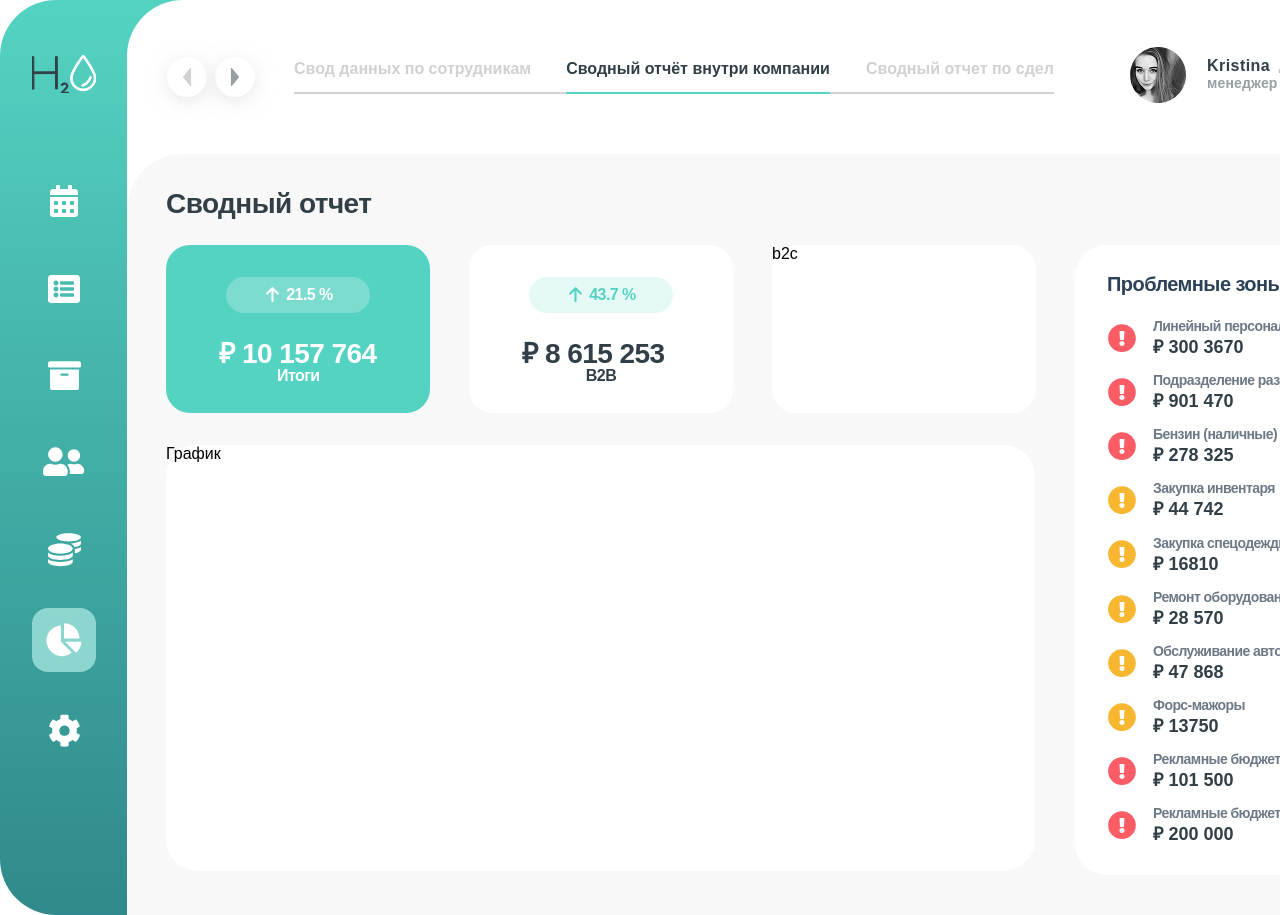
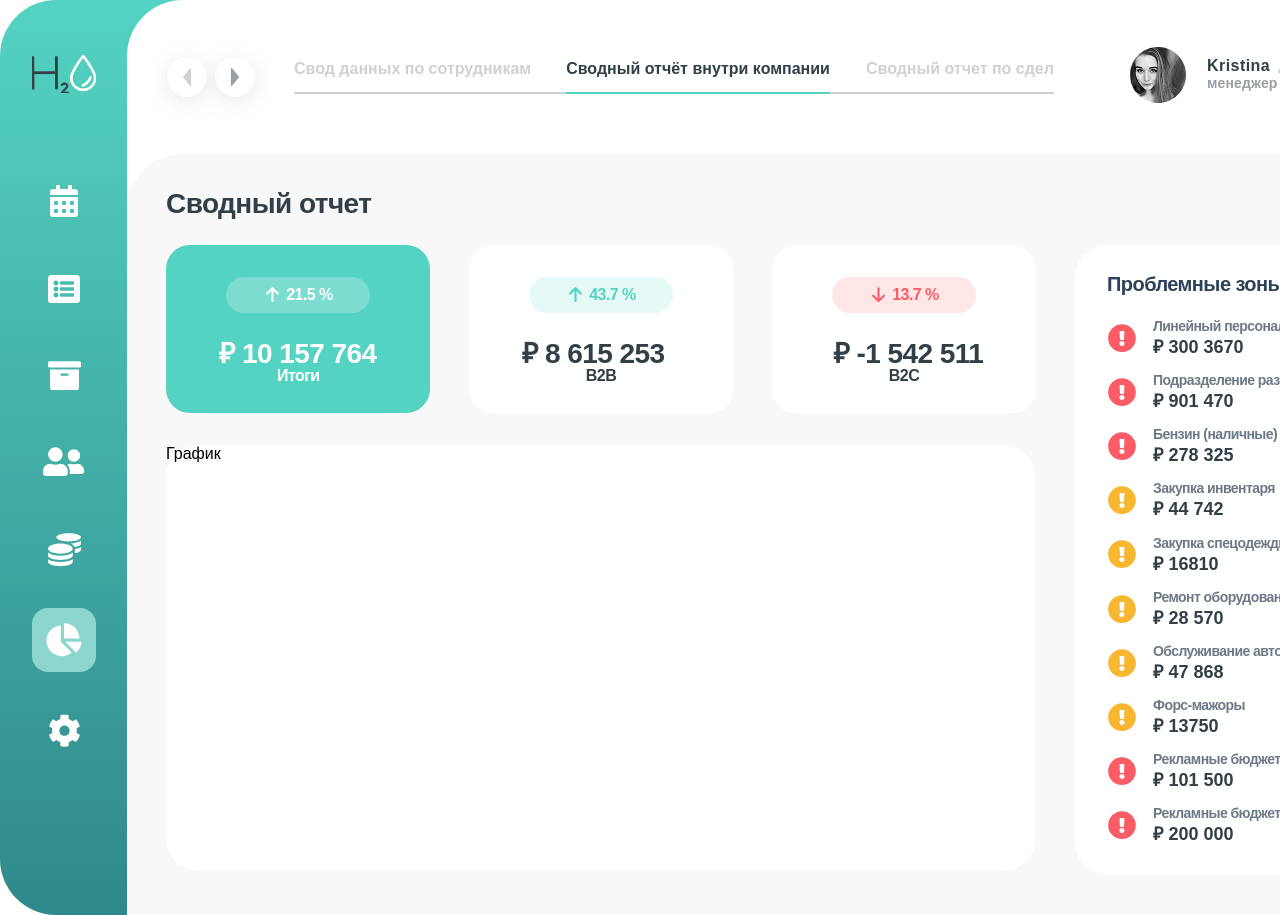
Before and after one commit to Sigizmund2012/h2o-test, a React (Vite) app: page / in a window 1280 px wide. Shown: the top 915 px of the page. Built offline with nearby package versions, Linux system fonts and the light colour scheme.

Commit message:
Create B2c component

```diff
--- /dev/null
+++ b/src/components/B2c/B2c.scss
@@ -0,0 +1,71 @@
+.b2c {
+  display: flex;
+  align-items: center;
+  flex-direction: column;
+  justify-content: flex-start;
+  width: 264px;
+  height: 168px;
+  border-radius: 24px;
+  background-color: #fff;
+
+  grid-area: b2c;
+  &__financial-direction {
+    display: flex;
+    align-items: center;
+    justify-content: center;
+    margin-top: 32px;
+    width: 144px;
+    height: 36px;
+    border-radius: 24px;
+    background-color: rgba(252, 92, 101, 0.15);
+  }
+  &__arrow {
+    margin: 0 4px 1px 0;
+    width: 19px;
+    height: 21px;
+    background-image: url("arrow-down-red.svg");
+    background-position: center;
+    background-repeat: no-repeat;
+    letter-spacing: -0.56px;
+    font-weight: normal;
+    font-style: normal;
+    font-stretch: normal;
+    font-size: 17px;
+    line-height: 2.59;
+  }
+  &__percent {
+    color: #fc5c65;
+    text-align: left;
+    letter-spacing: -0.56px;
+    font-weight: 600;
+    font-style: normal;
+    font-stretch: normal;
+    font-size: 16px;
+    line-height: 2.75;
+  }
+  &__amount {
+    margin-top: 20px;
+    margin-left: 17px;
+    width: 158px;
+    height: 44px;
+    color: #323f47;
+    text-align: left;
+    letter-spacing: -0.56px;
+    font-weight: 600;
+    font-style: normal;
+    font-stretch: normal;
+    font-size: 28px;
+  }
+  &__total {
+    margin-top: -10px;
+    width: 42px;
+    height: 44px;
+    color: #323f47;
+    text-align: center;
+    letter-spacing: -0.56px;
+    font-weight: 600;
+    font-style: normal;
+    font-stretch: normal;
+    font-size: 16px;
+  }
+}
--- /dev/null
+++ b/src/components/B2c/B2c.tsx
@@ -0,0 +1,14 @@
+import "./B2c.scss";
+
+export default function B2c() {
+  return (
+    <div className="b2c">
+      <div className="b2c__financial-direction">
+        <div className="b2c__arrow"></div>
+        <div className="b2c__percent">13.7 %</div>
+      </div>
+      <div className="b2c__amount">₽ -1 542 511</div>
+      <div className="b2c__total">B2C</div>
+    </div>
+  );
+}
--- a/src/components/SummaryReport/SummaryReport.scss
+++ b/src/components/SummaryReport/SummaryReport.scss
@@ -26,14 +26,6 @@
 
   grid-area: heading;
 }
-.b2c {
-  width: 264px;
-  height: 168px;
-  border-radius: 24px;
-  background-color: #fff;
-
-  grid-area: b2c;
-}
 
 .graph {
   margin-top: 32px;
--- a/src/components/SummaryReport/SummaryReport.tsx
+++ b/src/components/SummaryReport/SummaryReport.tsx
@@ -1,5 +1,6 @@
 import Total from "../Total/Total";
 import B2b from "../B2b/B2b";
+import B2c from "../B2c/B2c";
 import Problems from "../Problems/Problems";
 import "./SummaryReport.scss";
 export default function SummaryReport() {
@@ -8,7 +9,7 @@ export default function SummaryReport() {
       <h1 className="heading">Сводный отчет</h1>
       <Total />
       <B2b />
-      <div className="b2c">b2c</div>
+      <B2c />
       <Problems />
       <div className="graph">График</div>
     </div>
```
Also changed, not shown: src/components/B2c/arrow-down-red.svg (added).
